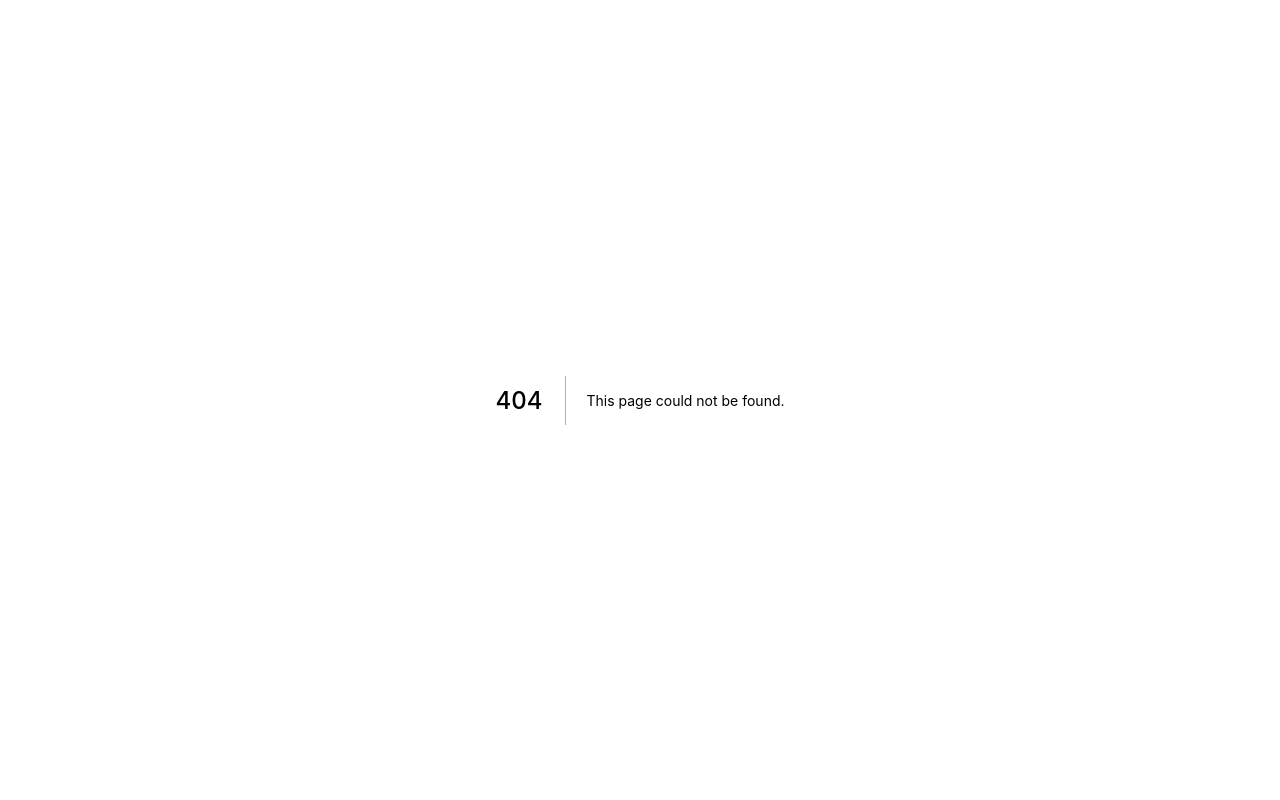
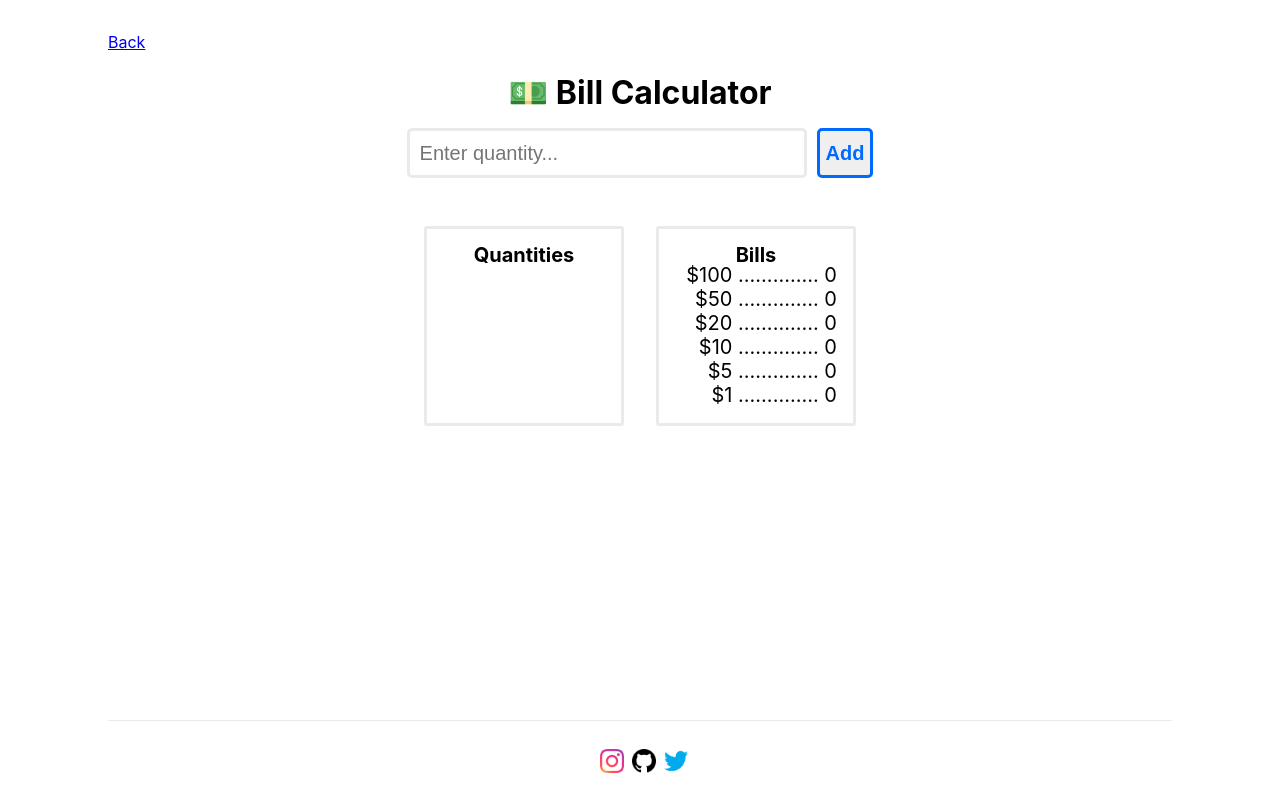
Before and after one commit to luisbertt/portfolio, a Next.js app: page /bill-calculator in a window 1280 px wide. Before the commit this address had no page. Built offline with nearby package versions, Linux system fonts and the light colour scheme.

Commit message:
Added finished Bill Calculator page

```diff
--- /dev/null
+++ b/hooks/useBills.js
@@ -0,0 +1,32 @@
+import { useState, useEffect } from 'react'
+
+const useBills = () => {
+  const [quantities, setQuantities] = useState([])
+  const [bills, setBills] = useState({})
+  const billDenominations = [100, 50, 20, 10, 5, 1]
+  const initialBillsState = {100: 0, 50: 0, 20: 0, 10: 0, 5: 0, 1: 0}
+
+  useEffect(() => {
+    const newBills = Object.assign({}, initialBillsState)
+    console.log(quantities)
+
+    quantities.forEach(qty => {
+      billDenominations.forEach(denomination => {
+        if (qty / denomination > 0)
+          newBills[denomination] += Math.floor(qty / denomination)
+
+        qty %= denomination
+      })
+    })
+
+    setBills(newBills)
+  }, [quantities])
+
+  const deleteQuantity = quantity => {
+    setQuantities(quantities.filter(qty => qty !== quantity))
+  }
+
+  return { quantities, setQuantities, bills, deleteQuantity }
+}
+
+export default useBills
--- /dev/null
+++ b/pages/bill-calculator.js
@@ -0,0 +1,148 @@
+import Layout from "../components/Layout"
+import Link from "next/link"
+import { useState, useEffect } from "react"
+import useBills from "../hooks/useBills"
+
+const BillCalculator = () => {
+  const [isValid, setIsValid] = useState(false)
+  const [quantityInput, setQuantityInput] = useState("")
+
+  const { quantities, setQuantities, bills, deleteQuantity } = useBills()
+
+  useEffect(() => {
+    isValidInput(quantityInput)
+  }, [quantityInput])
+
+  function isValidInput(input) {
+    (input == "" || input == null || isNaN(input)) ? setIsValid(false) : setIsValid(true)
+  }
+
+  return (
+    <Layout>
+      <Link href="/"><a>Back</a></Link>
+      <main>
+        <h1>💵 Bill Calculator</h1>
+        <form
+          onSubmit={e => {
+            e.preventDefault()
+            if (isValid) {
+              setQuantities(quantities => [...quantities, quantityInput])
+            }
+            setQuantityInput("")
+          }}
+        >
+          <input
+            type="text"
+            value={quantityInput}
+            placeholder="Enter quantity..."
+            onChange={e => setQuantityInput(e.target.value)}
+          />
+          <button type="submit">Add</button>
+        </form>
+        <div className="grid">
+          <div className="box left">
+            <h3>Quantities</h3>
+            <ul>
+              { quantities && quantities.map((quantity, i) => (
+                  <li
+                    key={i+quantity}
+                    onClick={() => deleteQuantity(quantity)}
+                  >${quantity}</li>
+                )
+              )}
+            </ul>
+          </div>
+          <div className="box right">
+            <h3>Bills</h3>
+            <ul>
+              { Object.keys(bills).reverse().map(bill => <li key={bill}>${bill} .............. {bills[bill]}</li>) }
+            </ul>
+          </div>
+        </div>
+      </main>
+
+      <style jsx>{`
+        a {
+          margin-top: 2em;
+          align-self: flex-start;
+        }
+
+        main {
+          flex: 1;
+          display: flex;
+          flex-direction: column;
+          align-items: center;
+        }
+
+        h1 {
+          margin-bottom: .5em;
+        }
+
+        input {
+          vertical-align: middle;
+          width: 400px;
+          height: 50px;
+          padding: 5px 10px;
+          font-size: 1.25rem;
+          border: 3px solid #eaeaea;
+          border-radius: 5px;
+        }
+
+        button {
+          vertical-align: middle;
+          margin-left: .5em;
+          height: 50px;
+          font-size: 1.25rem;
+          color: #006AFF;
+          font-weight: 600;
+          border: 3px solid #006AFF;
+          border-radius: 5px
+        }
+
+        .grid {
+          margin: 2rem 0;
+          display: flex;
+          flex-direction: row;
+        }
+
+        .box {
+          margin: 1rem;
+          padding: 1rem;
+          min-height: 200px;
+          width: 200px;
+          border: 3px solid #eaeaea;
+          border-radius: 3px;
+          font-size: 1.25rem;
+          line-height: 1.25rem;
+        }
+
+        li {
+          margin-bottom: .25rem;
+        }
+
+        .right {
+          height: 200px;
+        }
+
+        h3 {
+          margin: 0;
+          text-align: center;
+          font-size: 1.25rem;
+        }
+
+        .left li:hover {
+          color: red;
+          opacity: 0.75;
+          text-decoration: line-through;
+        }
+
+        .right li {
+          text-align: right;
+        }
+      `}</style>
+    </Layout>
+  )
+}
+
+
+export default BillCalculator
--- a/pages/index.js
+++ b/pages/index.js
@@ -16,7 +16,7 @@ export default function Home() {
 
         <ul>
           <li><Link href="/credit-card"><a>💳 Credit Card Checker</a></Link></li>
-          <li><a href="#">💵 Bill Calculator</a></li>
+          <li><Link href="/bill-calculator"><a>💵 Bill Calculator</a></Link></li>
         </ul>
       </main>
 
```
